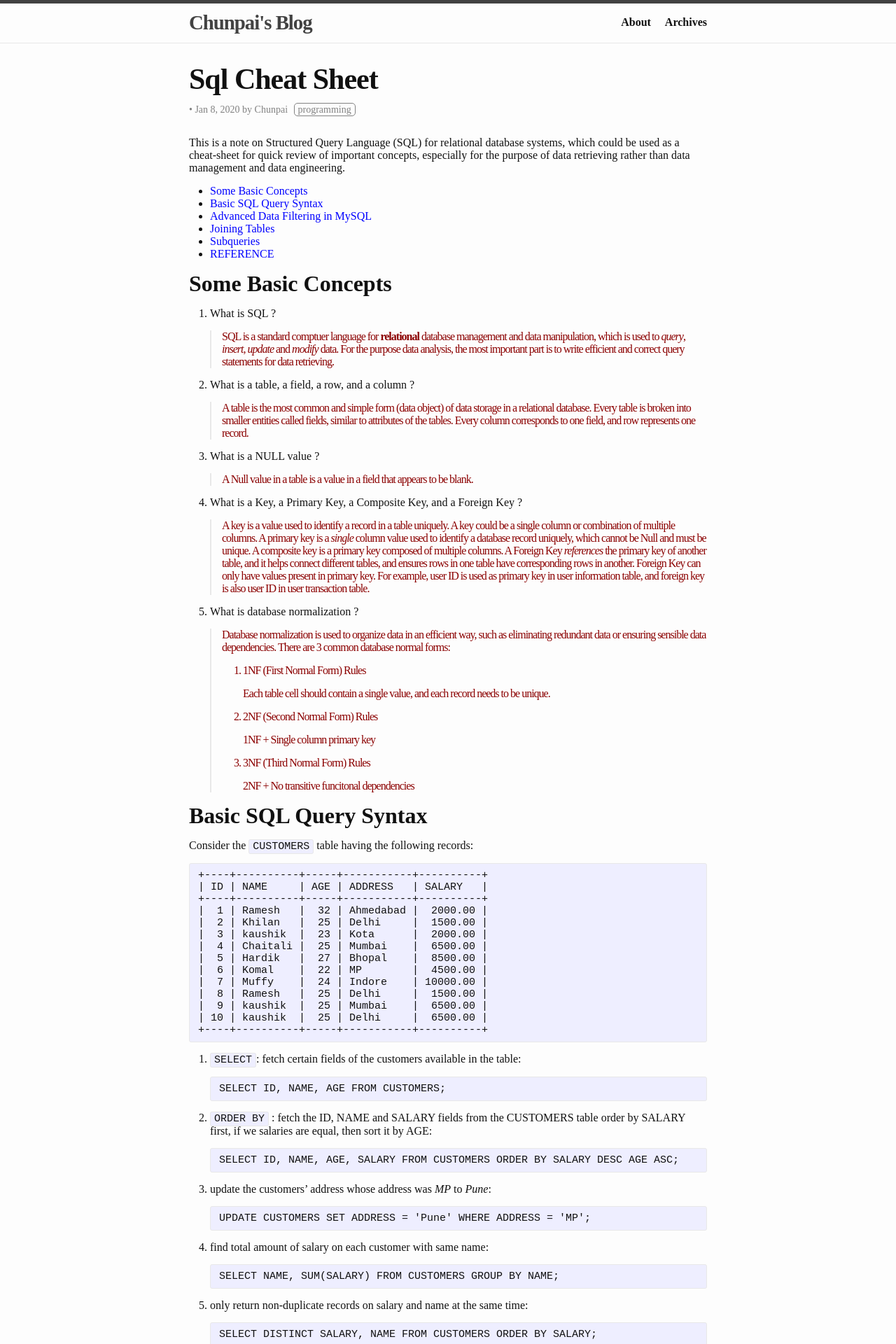
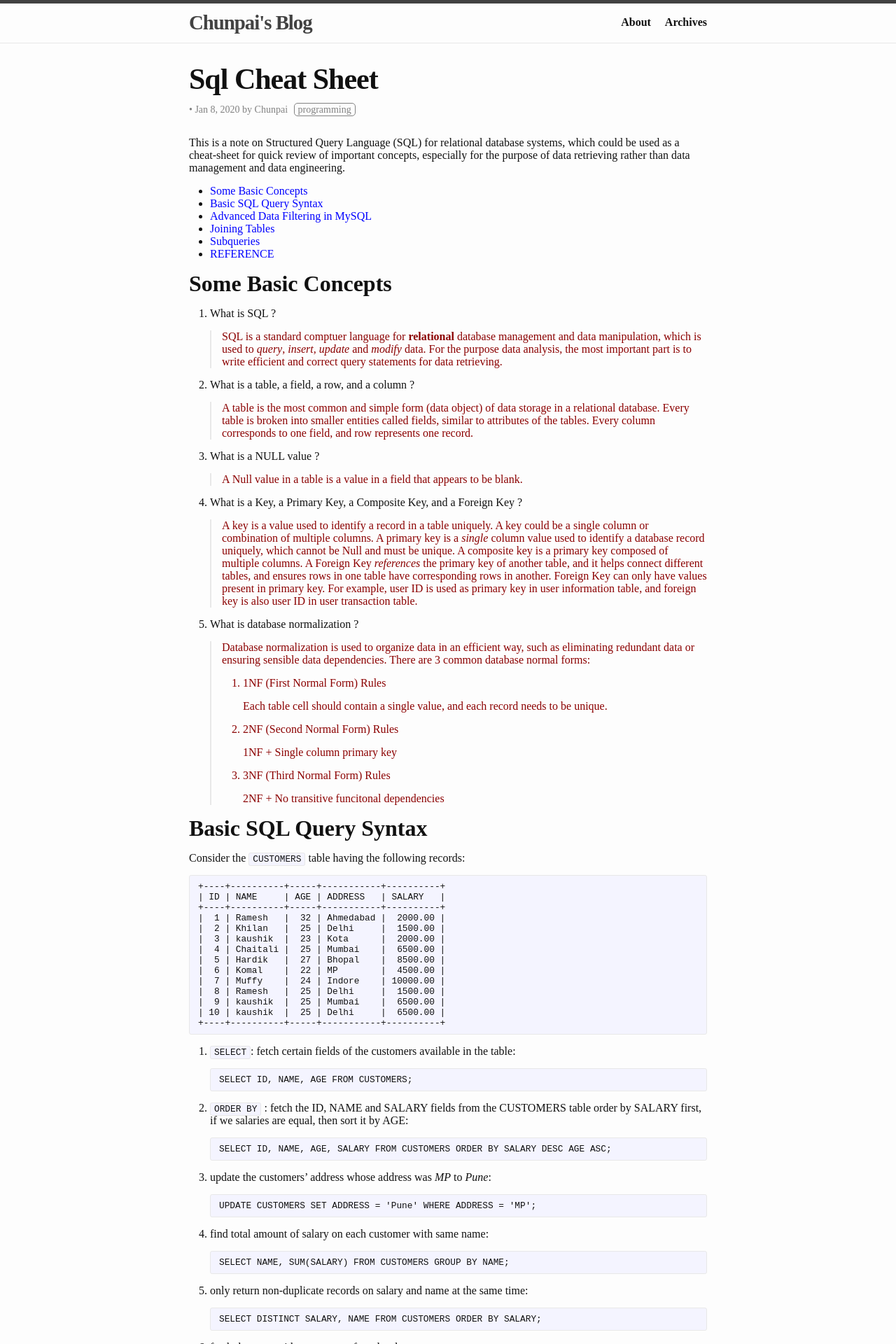
Before and after one commit to Chunpai/chunpai.github.io, a Jekyll site: the page built from _posts/2020-01-08-SQL-Cheat-Sheet.md, in a window 1280 px wide. Shown: the top 1920 px of the page at 70% size. Built offline with Jekyll 4.4.1, drawn with Linux system fonts in a browser that asks for light colours; comment, search, counter and statistics services are not loaded.

Commit message:
theme revised

```diff
--- a/_sass/minima.scss
+++ b/_sass/minima.scss
@@ -12,6 +12,7 @@ $spacing-unit:     30px !default;
 
 $text-color:       #111 !default;
 $background-color: #fdfdfd !default;
+// $background-color: #fefee6 !default;
 $brand-color:      #2a7ae2 !default;
 
 $grey-color:       #828282 !default;
--- a/_sass/minima/_base.scss
+++ b/_sass/minima/_base.scss
@@ -144,7 +144,7 @@ blockquote {
   border-left: 2px solid $grey-color-light;
   padding-left: $spacing-unit / 2 ;
   @include relative-font-size(1.0);
-  letter-spacing: -1px;
+  letter-spacing: 0px;
   //font-style: italic;
   //font-family: sans-serif;
 
@@ -160,10 +160,11 @@ blockquote {
  */
 pre,
 code {
-  @include relative-font-size(0.9375);
+  @include relative-font-size(0.8);
   border: 1px solid $grey-color-light;
   border-radius: 3px;
-  background-color: #eef;
+  //background-color: #eef;
+  background-color: #f4f4ff;
 }
 
 code {
```
